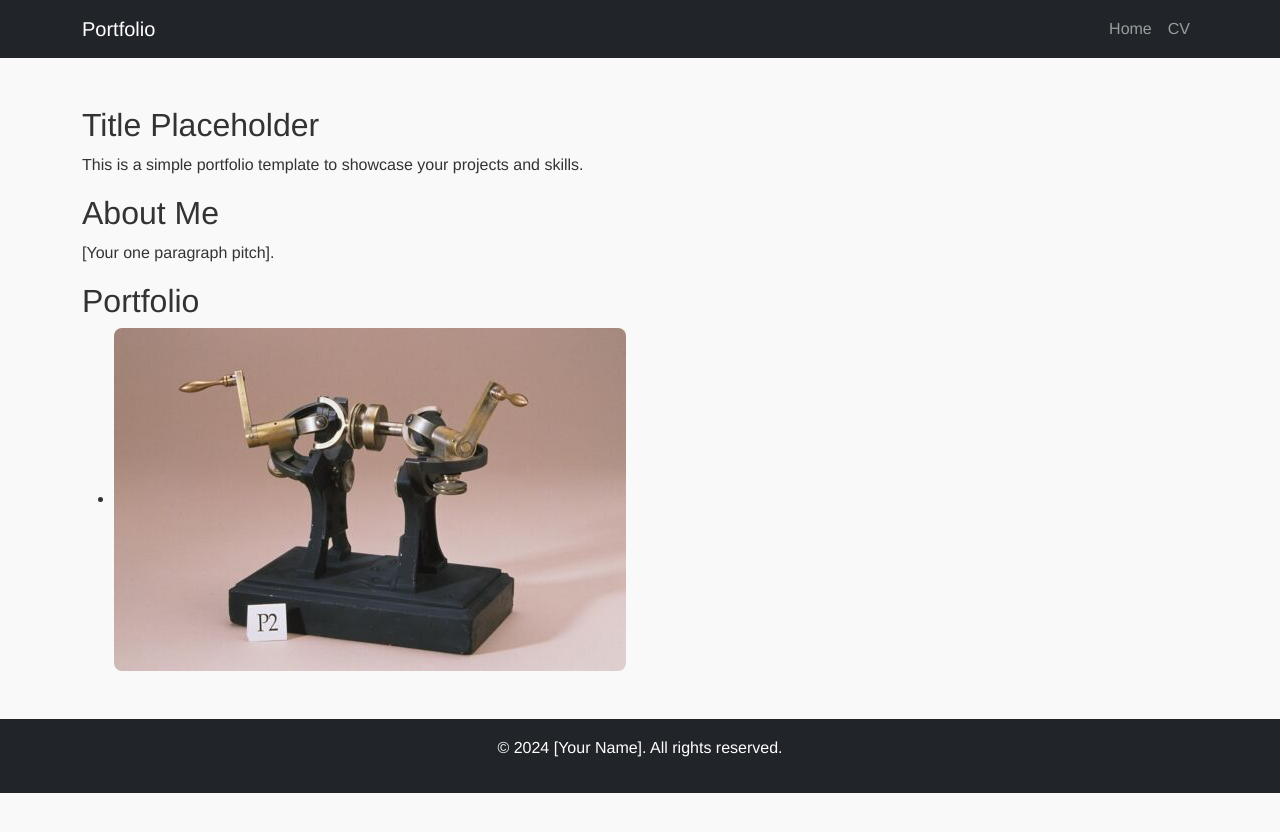
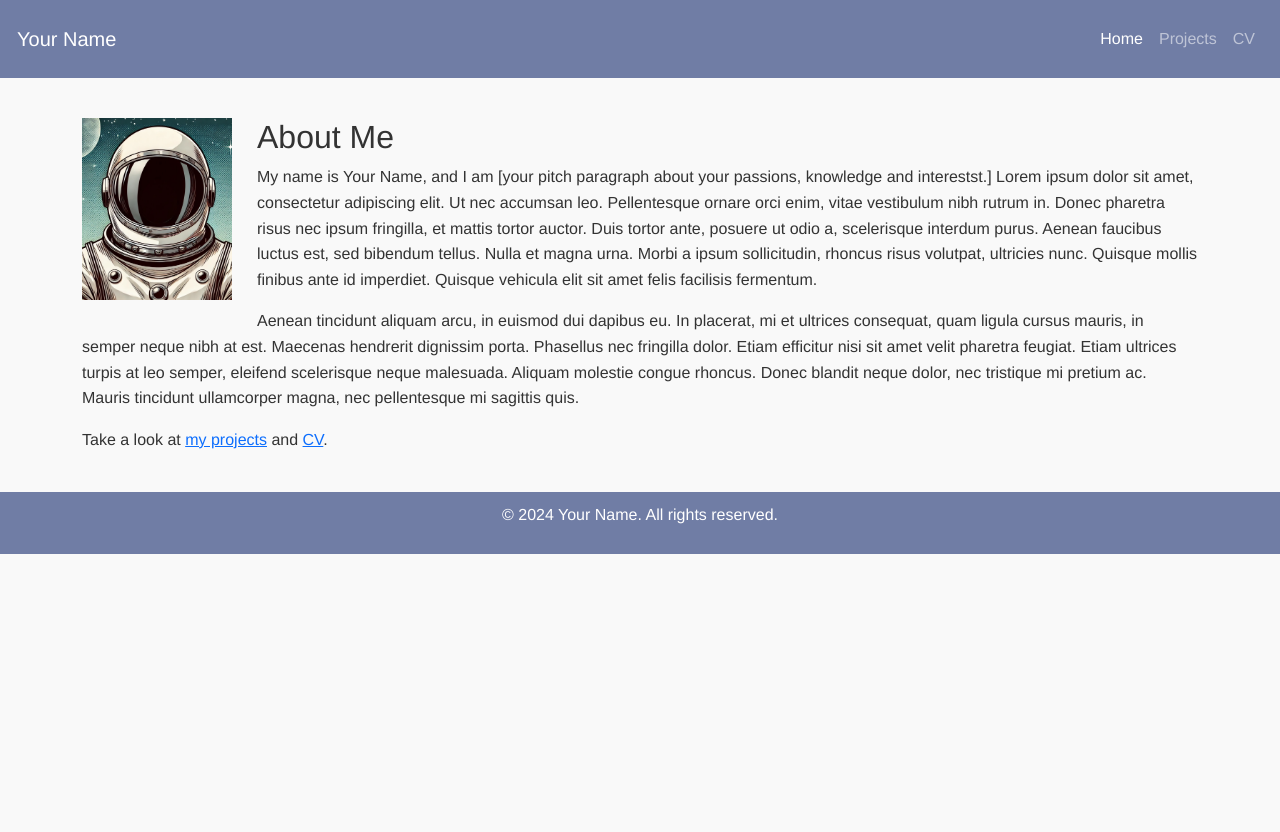
Before and after one commit to moezamini/portfolio-1, a Jekyll site: the page built from index.md, in a window 1280 px wide. Shown: the top 832 px of the page. Built offline with Jekyll 4.4.1, drawn with Linux system fonts in a browser that asks for light colours.

Commit message:
Working some more

```diff
--- a/Gemfile
+++ b/Gemfile
@@ -8,4 +8,5 @@ gem "jekyll", "~> 3.7"
 
 gem "jekyll-include-cache"
 gem "jekyll-feed"
-gem "jekyll-theme-minimal"
+
+gem "github-pages", group: :jekyll_plugins
--- a/_config.yml
+++ b/_config.yml
@@ -17,7 +17,7 @@ baseurl                  : "" # Set this to "" if using GitHub Pages.
 url                      : # the base hostname & protocol for your site e.g. "https://mmistakes.github.io"
 
 # Theme
-theme: jekyll-theme-minimal
+# theme: jekyll-theme-minimal
 
 # Outputting
 permalink: /:categories/:title/
--- a/_layouts/default.html
+++ b/_layouts/default.html
@@ -7,34 +7,45 @@
   <link href="https://cdn.jsdelivr.net/npm/bootstrap@5.3.0/dist/css/bootstrap.min.css" rel="stylesheet">
   <link rel="stylesheet" href="{{ "/assets/css/style.css" | relative_url }}">
 </head>
+
 <body>
+
   <header>
-    <nav class="navbar navbar-expand-lg navbar-dark bg-dark">
-      <div class="container">
-        <a class="navbar-brand" href="{{ "/" | relative_url }}">Portfolio</a>
-        <button class="navbar-toggler" type="button" data-bs-toggle="collapse" data-bs-target="#navbarNav" aria-controls="navbarNav" aria-expanded="false" aria-label="Toggle navigation">
+    <nav class="navbar navbar-expand-lg navbar-dark text-white" style="background-color: #707da5";>
+      <div class="container-fluid">
+        <a class="navbar-brand" href="{{ "/" | relative_url }}">{{ site.title }}</a>
+        <button class="navbar-toggler" type="button" data-bs-toggle="collapse" data-bs-target="#navbarNav">
           <span class="navbar-toggler-icon"></span>
         </button>
         <div class="collapse navbar-collapse" id="navbarNav">
           <ul class="navbar-nav ms-auto">
-            <li class="nav-item"><a class="nav-link" href="{{ "/" | relative_url }}">Home</a></li>
-            <li class="nav-item"><a class="nav-link" href="{{ "/cv/" | relative_url }}">CV</a></li>
+            <li class="nav-item">
+              <a class="nav-link {% if page.url == '/' %}active{% endif %}" href="{{ "/" | relative_url }}">Home</a>
+            </li>
+            <li class="nav-item">
+              <a class="nav-link {% if page.url == '/projects/' %}active{% endif %}" href="{{ "/projects/" | relative_url }}">Projects</a>
+            </li>
+            <li class="nav-item">
+              <a class="nav-link {% if page.url == '/cv/' %}active{% endif %}" href="{{ "/cv/" | relative_url }}">CV</a>
+            </li>
           </ul>
         </div>
       </div>
     </nav>
   </header>
 
-  <main class="container my-5">
+
+  <main class="container">
     {{ content }}
   </main>
 
-  <footer class="footer bg-dark text-white text-center py-3">
+  <footer class="footer navbar-dark text-white text-center" style="background-color: #707da5";>
     <div class="container">
-      <p>&copy; 2024 [Your Name]. All rights reserved.</p>
+      <p>&copy; 2024 {{ site.name }}. All rights reserved.</p>
     </div>
   </footer>
 
-  <script src="https://cdn.jsdelivr.net/npm/bootstrap@5.3.0/dist/js/bootstrap.bundle.min.js"></script>
+  <script src="https://cdn.jsdelivr.net/npm/@popperjs/core@2.11.8/dist/umd/popper.min.js"></script>
+  <script src="https://cdn.jsdelivr.net/npm/bootstrap@5.3.2/dist/js/bootstrap.min.js"></script>
 </body>
 </html>
--- a/assets/css/style.css
+++ b/assets/css/style.css
@@ -6,11 +6,17 @@ body {
   margin: 0;
   padding: 0;
 }
+header {
+  padding: 10px 5px;
+  background: #707da5;
+  color: #fff;
+  margin-bottom: 40px;
+}
 
-.footer {
+footer {
   text-align: center;
-  padding: 30px 20px;
-  background: #222;
+  padding: 10px 5px;
+  background: #707da5;
   color: #fff;
   margin-top: 40px;
 }
@@ -29,13 +35,53 @@ body {
 .btn {
   display: inline-block;
   padding: 10px 20px;
-  background: #007bff;
   color: #fff;
   text-decoration: none;
   border-radius: 5px;
   transition: background 0.3s;
 }
 
-.btn:hover {
-  background: #0056b3;
+.project-gallery {
+  display: grid;
+  grid-template-columns: repeat(auto-fit, minmax(180px, 1fr));
+  gap: 20px; /* Space between items */
+  padding: 20px;
 }
+
+.gallery-item {
+  border: 2px solid #ddd;
+  border-radius: 8px;
+  overflow: hidden;
+  text-align: center;
+  transition: transform 0.3s ease;
+}
+
+.gallery-item img {
+  width: 100%;
+  height: 85%;
+  display: block;
+  object-fit: cover;
+  object-position: center;
+  border-radius: 8px;
+  box-shadow: 0 4px 8px rgba(0, 0, 0, 0.1);
+
+}
+
+.gallery-item p {
+  margin: 13px 0;
+  font-size: 1rem;
+  color: #333;
+}
+
+.gallery-item a {
+  text-decoration: none;
+}
+
+.gallery-item:hover {
+  transform: scale(1.05); /* Slight zoom on hover */
+}
+
+.project-image {
+  border-radius: 8px;
+  box-shadow: 0 4px 8px rgba(0, 0, 0, 0.1);
+}
--- a/index.md
+++ b/index.md
@@ -3,26 +3,12 @@ layout: default
 title: [Your Name]
 ---
 
-## Title Placeholder
-
-This is a simple portfolio template to showcase your projects and skills.
+![Profile Picture](assets/images/profile-pic.jpg){: style="float: left; margin: 0 25px 25px 0; width: 150px;"}
 
 ## About Me
 
-[Your one paragraph pitch].
+My name is {{ site.name }}, and I am [your pitch paragraph about your passions, knowledge and interestst.] Lorem ipsum dolor sit amet, consectetur adipiscing elit. Ut nec accumsan leo. Pellentesque ornare orci enim, vitae vestibulum nibh rutrum in. Donec pharetra risus nec ipsum fringilla, et mattis tortor auctor. Duis tortor ante, posuere ut odio a, scelerisque interdum purus. Aenean faucibus luctus est, sed bibendum tellus. Nulla et magna urna. Morbi a ipsum sollicitudin, rhoncus risus volutpat, ultricies nunc. Quisque mollis finibus ante id imperdiet. Quisque vehicula elit sit amet felis facilisis fermentum.
 
-## Portfolio
+Aenean tincidunt aliquam arcu, in euismod dui dapibus eu. In placerat, mi et ultrices consequat, quam ligula cursus mauris, in semper neque nibh at est. Maecenas hendrerit dignissim porta. Phasellus nec fringilla dolor. Etiam efficitur nisi sit amet velit pharetra feugiat. Etiam ultrices turpis at leo semper, eleifend scelerisque neque malesuada. Aliquam molestie congue rhoncus. Donec blandit neque dolor, nec tristique mi pretium ac. Mauris tincidunt ullamcorper magna, nec pellentesque mi sagittis quis.
 
-<div class="project-gallery">
-  <ul>
-    {% for project in site.projects %}
-      <li class="project-item">
-        <a href="{{ project.url }}">
-          <img src="{{ project.image }}" alt="{{ project.title }}">
-          <h3>{{ post.title }}</h3>
-        </a>
-        <p>{{ post.description }}</p>
-      </li>
-    {% endfor %}
-  </ul>
-</div>
+Take a look at <a href="{{ "/projects/" | relative_url }}">my projects</a> and <a href="{{ "/cv/" | relative_url }}">CV</a>.
```
Also changed, not shown: _layouts/project.html (added, +11 -0 lines), _pages/cv.md (+1 -1 lines), _pages/projects.md (added, +16 -0 lines), _projects/2021-radio-rendering.md (added, +9 -0 lines), _projects/2022-trig-analysis.md (added, +19 -0 lines), _projects/2023-spaceship-design.md (added, +10 -0 lines), _projects/sample-project.md (deleted, +0 -15 lines), assets/images/function-graph.png (added), assets/images/profile-pic.jpg (added), assets/images/radio-machine.jpg (added), assets/images/reuleaux-machine.jpg (deleted), assets/images/spaceship-design.jpg (added), 1 other file.
